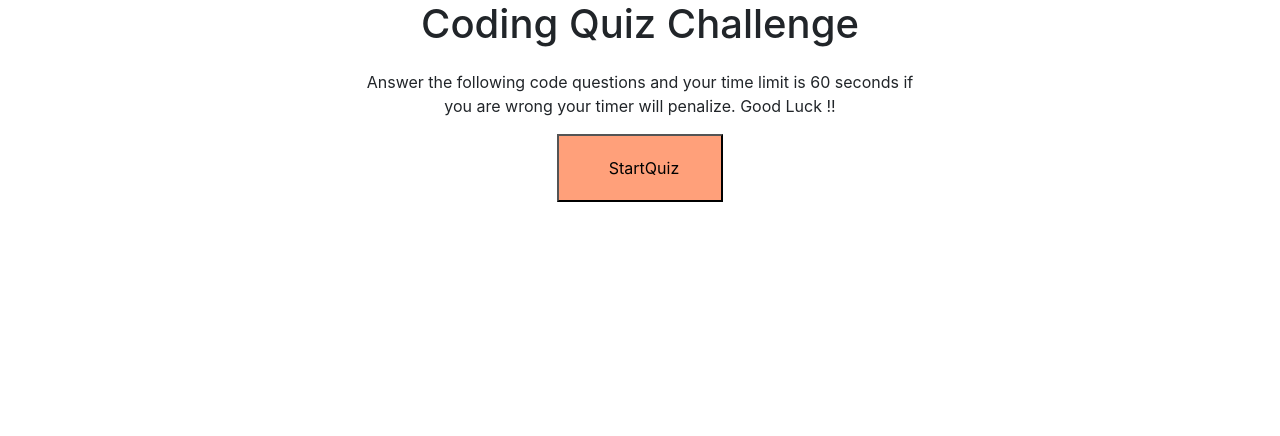
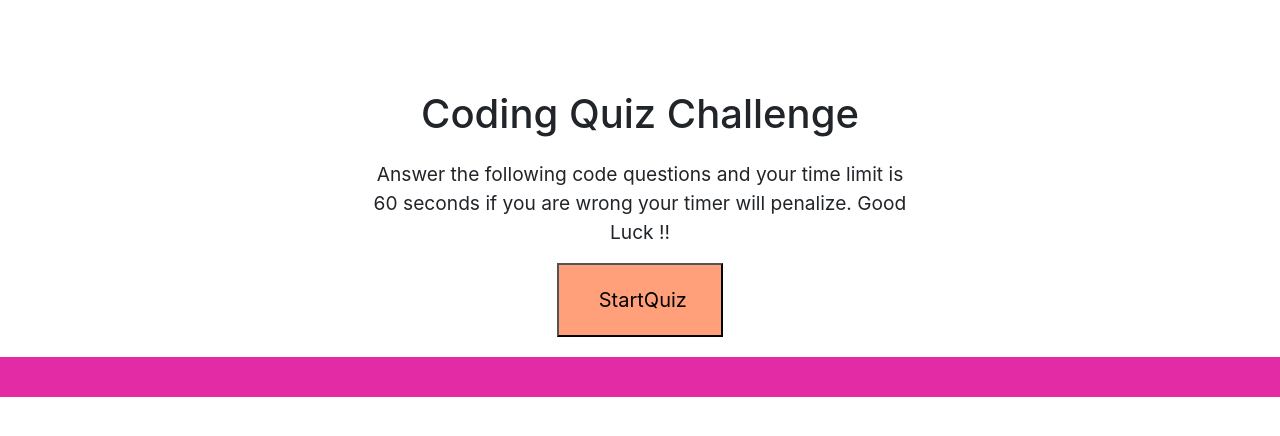
Before and after one commit to mathigayathri2001/code-quiz, a plain HTML site: page index.html in a window 1280 px wide. Drawn offline with nearby package versions, Linux system fonts and the light colour scheme.

Commit message:
update style sheet

```diff
--- a/script.js
+++ b/script.js
@@ -63,7 +63,7 @@ button.addEventListener("click", function(){
 function setTime() {
     timerInterval = setInterval(function() {
     secondsLeft--;
-    time.innerHTML = "View Highscores " + "Time :" + secondsLeft;
+    time.innerHTML = "View Highscores______ " + "Time :" + secondsLeft;
 
     if(secondsLeft === 0) {
       clearInterval(timerInterval);
@@ -79,7 +79,7 @@ function showquestion(){
        secondsFinished=secondsLeft;
        clearInterval(timerInterval);
        time.innerHTML="";
-       final.innerHTML="<p>"+secondsFinished+"</p>";
+       //final.innerHTML="<p>"+secondsFinished+"</p>";
        final.innerHTML+="<h3><p>ALL DONE</p></h3>";
        final.innerHTML+="<p>"+"Your score is :"+secondsFinished+"</p>";
        final.innerHTML+="Enter Initial: ";
--- a/style.css
+++ b/style.css
@@ -1,9 +1,34 @@
 
 #start{
     text-align: center;
-    padding: 20px 50px;
+    padding: 20px 40px;
     background-color: lightsalmon;
     color: black;
-    font-size: medium;
-    width: 150px;
+    font-size: 20px;
+
 }
+p{
+    font-size:1.2em ;
+}
+.container{
+    margin-top: 90px;
+}
+
+#time {
+    text-align: right;
+    font-size: 20px;
+    background-color: rgb(226, 43, 165);
+    padding: 20px;
+    margin-top: 20px;
+
+}
+#quiz,#done,#all{
+    text-align: center;
+
+}
+#result{
+    text-align: center;
+    font-size: 40px;
+    font-style: italic;
+    color: slateblue;
+}
```
